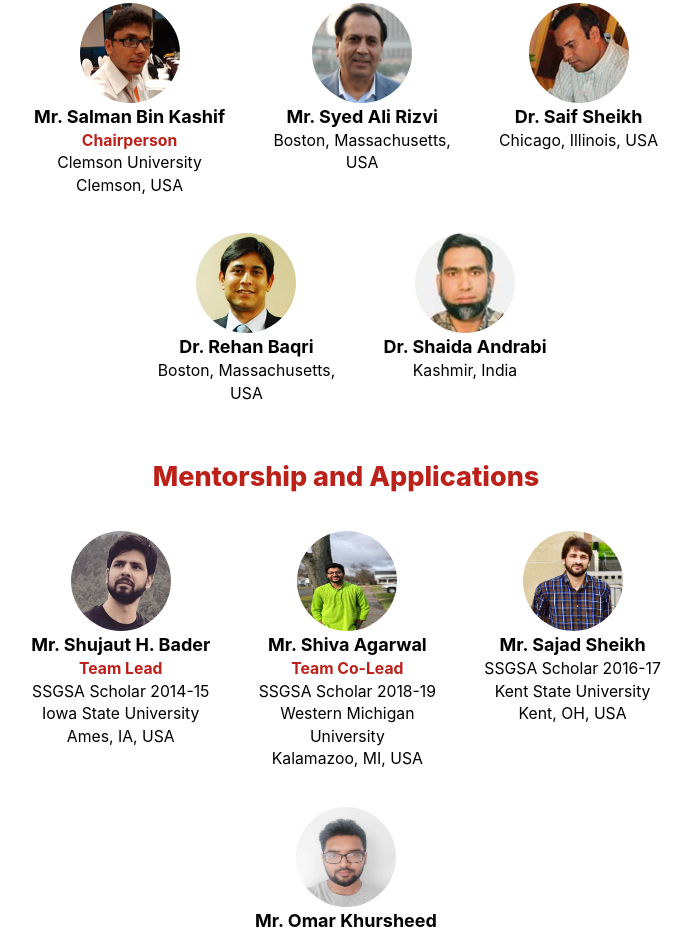
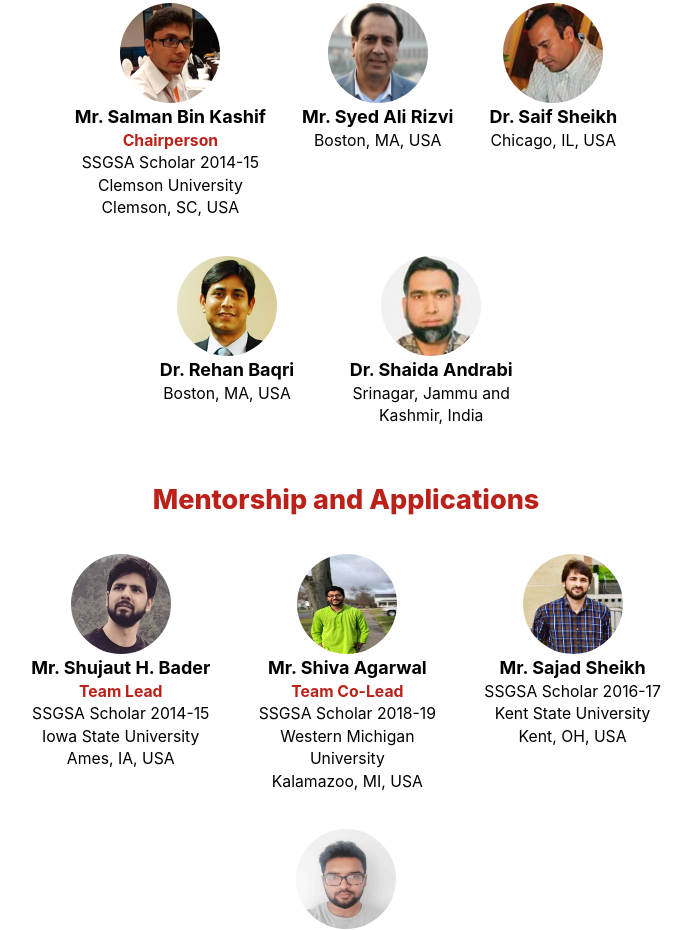
Before and after one commit to ssgsa-us/ssgsa.us, a Next.js app: page /about in a window 1280 px wide. Shown: the part 2880-3810 px from the top of the page, without its empty margins (294-986 px from the left). Built offline with nearby package versions, Linux system fonts and the light colour scheme; no server answers.

Commit message:
Format consistency in executive committee description

```diff
--- a/constants/members.js
+++ b/constants/members.js
@@ -5,28 +5,29 @@ export const members = [
       {
         name: 'Mr. Salman Bin Kashif',
         position: 'Chairperson',
+        scholar: 'SSGSA Scholar 2014-15',
         university: 'Clemson University',
-        place: 'Clemson, USA',
+        place: 'Clemson, SC, USA',
         imageUrl: '/members/SalmanBinKashif.jpg',
       },
       {
         name: 'Mr. Syed Ali Rizvi',
-        place: 'Boston, Massachusetts, USA',
+        place: 'Boston, MA, USA',
         imageUrl: '/members/SyedAliRizvi.png',
       },
       {
         name: 'Dr. Saif Sheikh',
-        place: 'Chicago, Illinois, USA',
+        place: 'Chicago, IL, USA',
         imageUrl: '/members/SaifSheikh.jpg',
       },
       {
         name: 'Dr. Rehan Baqri',
-        place: 'Boston, Massachusetts, USA',
+        place: 'Boston, MA, USA',
         imageUrl: '/members/RehanBaqri.jpg',
       },
       {
         name: 'Dr. Shaida Andrabi',
-        place: 'Kashmir, India',
+        place: 'Srinagar, Jammu and Kashmir, India',
         imageUrl: '/members/ShaidaAndrabi.jpg',
       },
     ],
```
